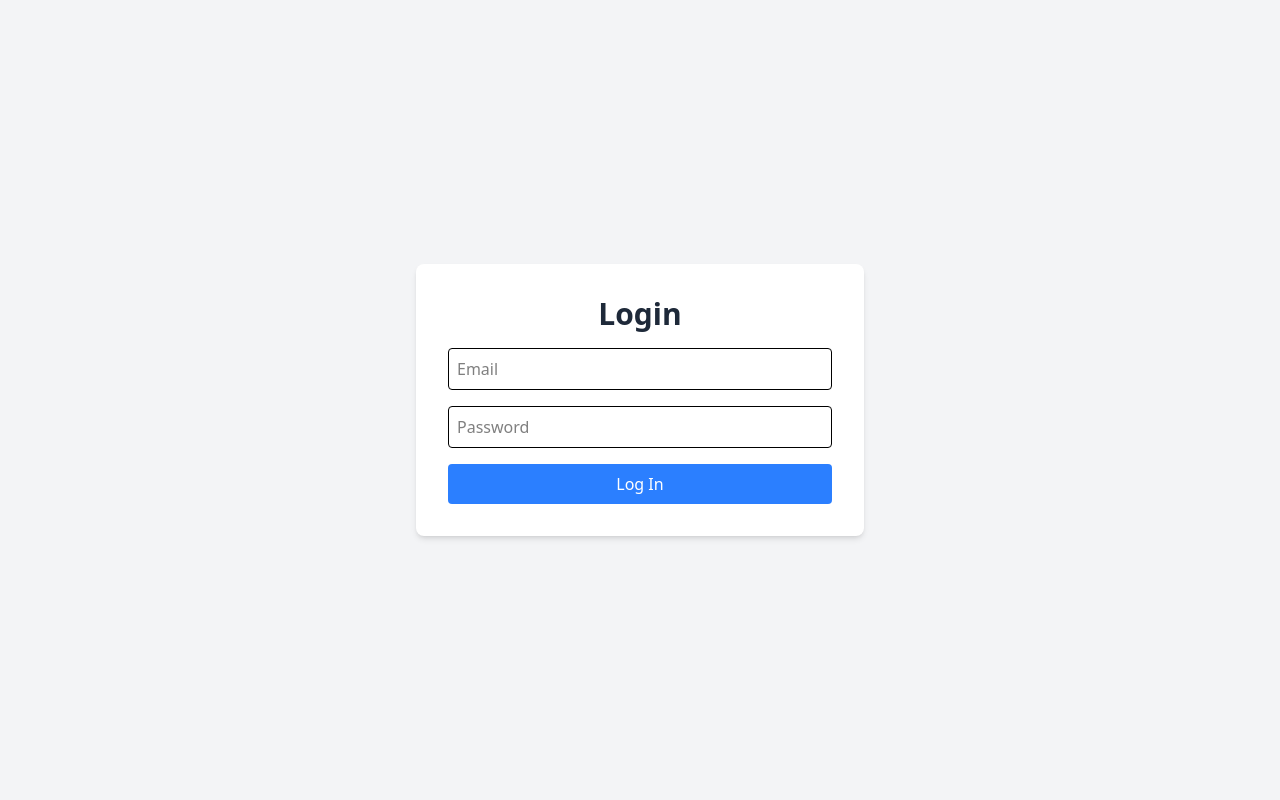
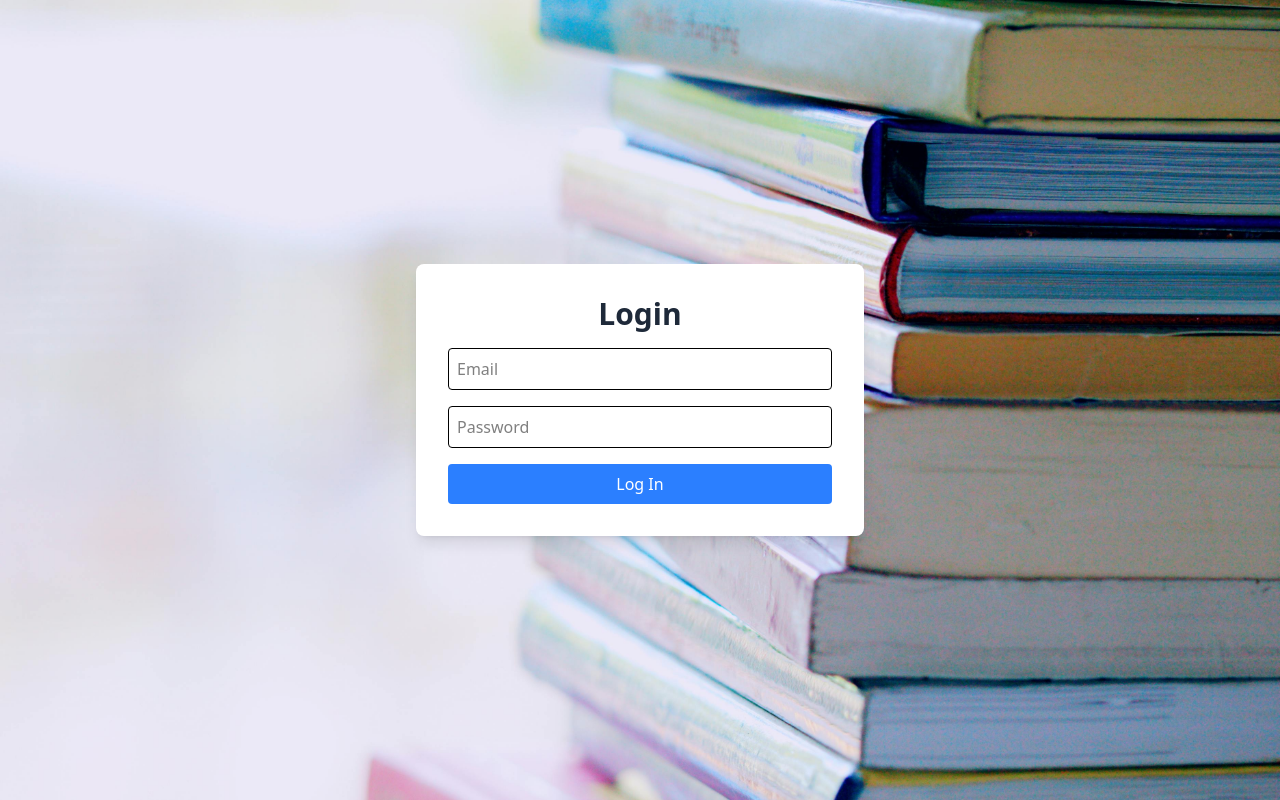
Before and after one commit to andixeneize/tenpo, a React (Vite) app: page /login in a window 1280 px wide. Built offline with nearby package versions, Linux system fonts and the light colour scheme.

Commit message:
Adds basic background

```diff
--- a/src/pages/Public/LoginPage/LoginPage.tsx
+++ b/src/pages/Public/LoginPage/LoginPage.tsx
@@ -55,8 +55,11 @@ const LoginPage: React.FC = () => {
   }
 
   return (
-    <div className='min-h-screen flex flex-col items-center justify-center p-4 bg-gray-100 font-sans'>
-      <div className='bg-white p-8 rounded-lg shadow-md text-center max-w-md w-full'>
+    <div
+      className='min-h-screen flex flex-col items-center justify-center p-4 bg-cover bg-center font-sans'
+      style={{ backgroundImage: "url('/images/login-bg.jpg')" }}
+    >
+      <div className='bg-white bg-opacity-90 backdrop-blur-md p-8 rounded-lg shadow-lg text-center max-w-md w-full'>
         <h1 className='text-3xl font-bold text-gray-800 mb-4'>Login</h1>
 
         <form onSubmit={handleSubmit} className='flex flex-col gap-4'>
--- a/src/routes/PublicRoutes.tsx
+++ b/src/routes/PublicRoutes.tsx
@@ -1,4 +1,4 @@
-import ChangePasswordPage from '@/pages/Public/LoginPage/ChangePasswordPage/ChangePasswordPage';
+import ChangePasswordPage from '@/pages/Public/ChangePasswordPage/ChangePasswordPage';
 import LoginPage from '@/pages/Public/LoginPage/LoginPage';
 import React from 'react';
 import { Routes, Route, Navigate } from 'react-router-dom';
```
Also changed, not shown: public/images/login-bg.jpg (added), src/pages/Public/ChangePasswordPage/ChangePasswordPage.tsx (renamed from src/pages/Public/LoginPage/ChangePasswordPage/ChangePasswordPage.tsx).
